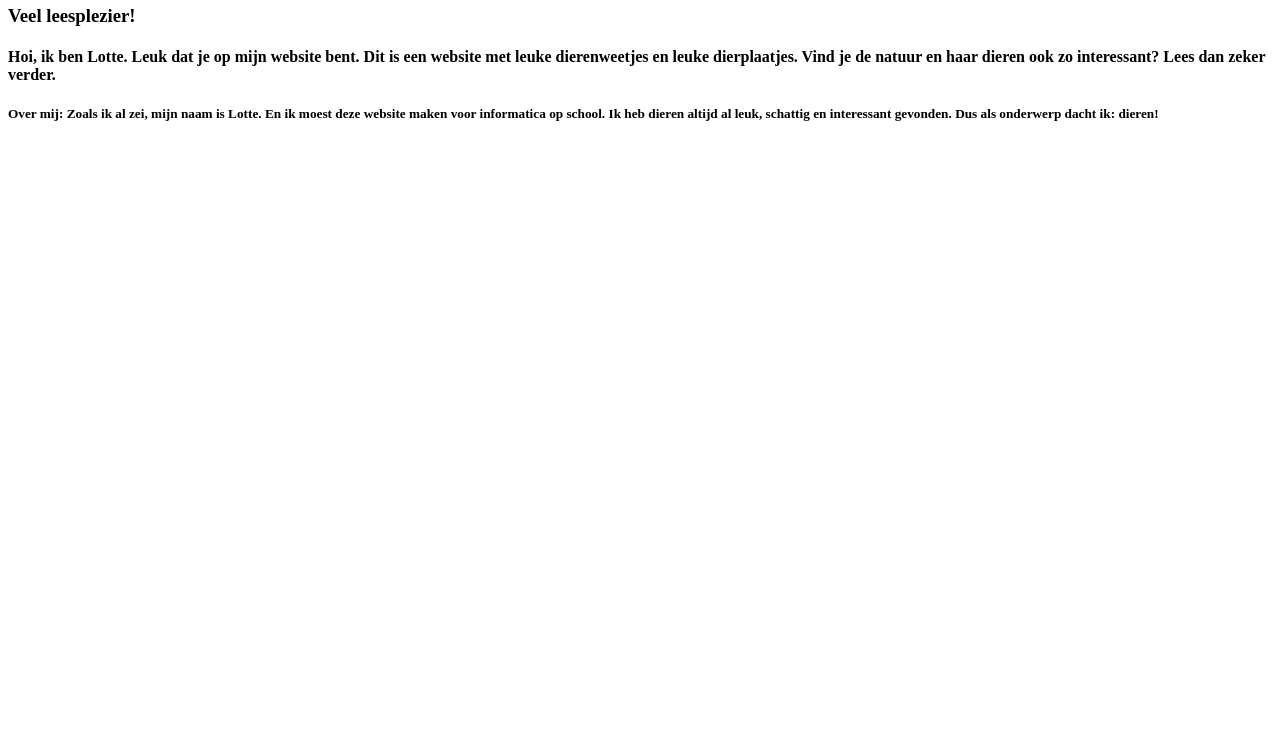
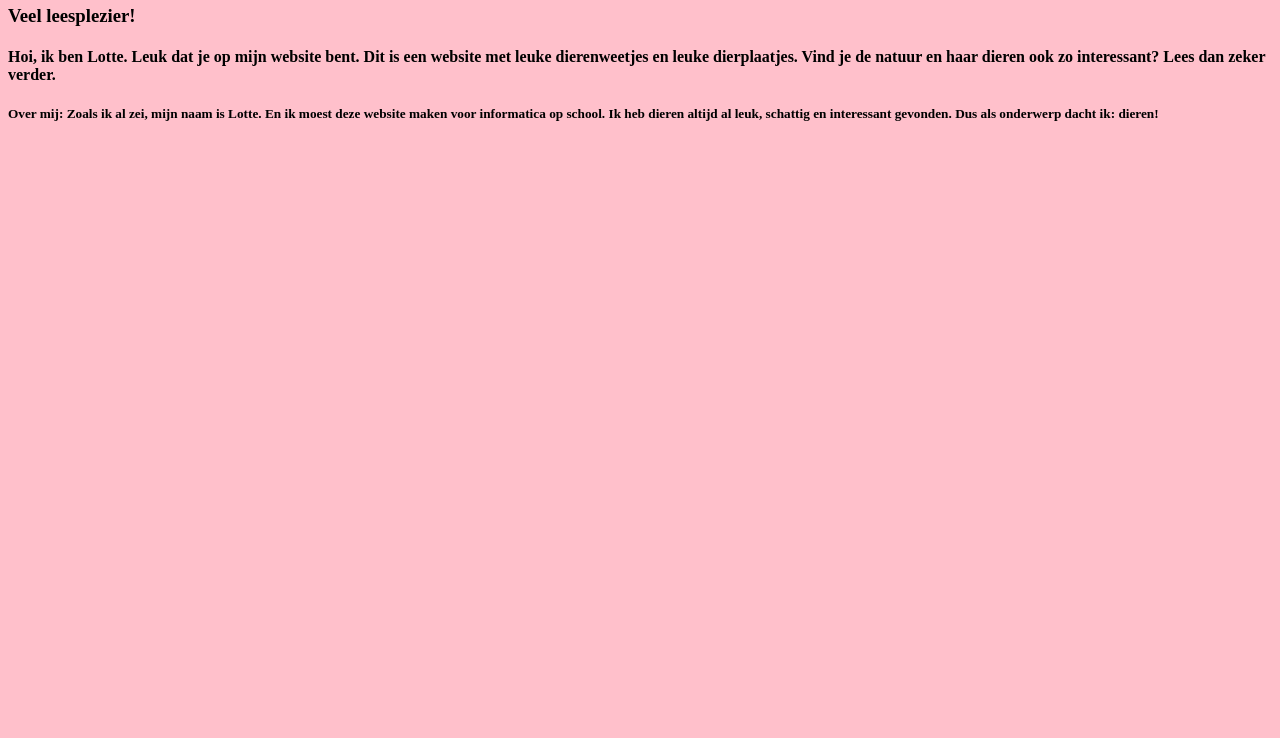
Before and after one commit to Pierson7513/Pierson7513.github.io, a plain HTML site: page index.html in a window 1280 px wide. Shown: the part 62-800 px from the top of the page. Drawn offline with Linux system fonts and the light colour scheme.

Commit message:
Update index.html

```diff
--- a/index.html
+++ b/index.html
@@ -1,7 +1,7 @@
 <!DOCTYPE html>
 <html>
 <style>
-  bg {
+  body {
   background-color: pink;
   }
 </style>
```
